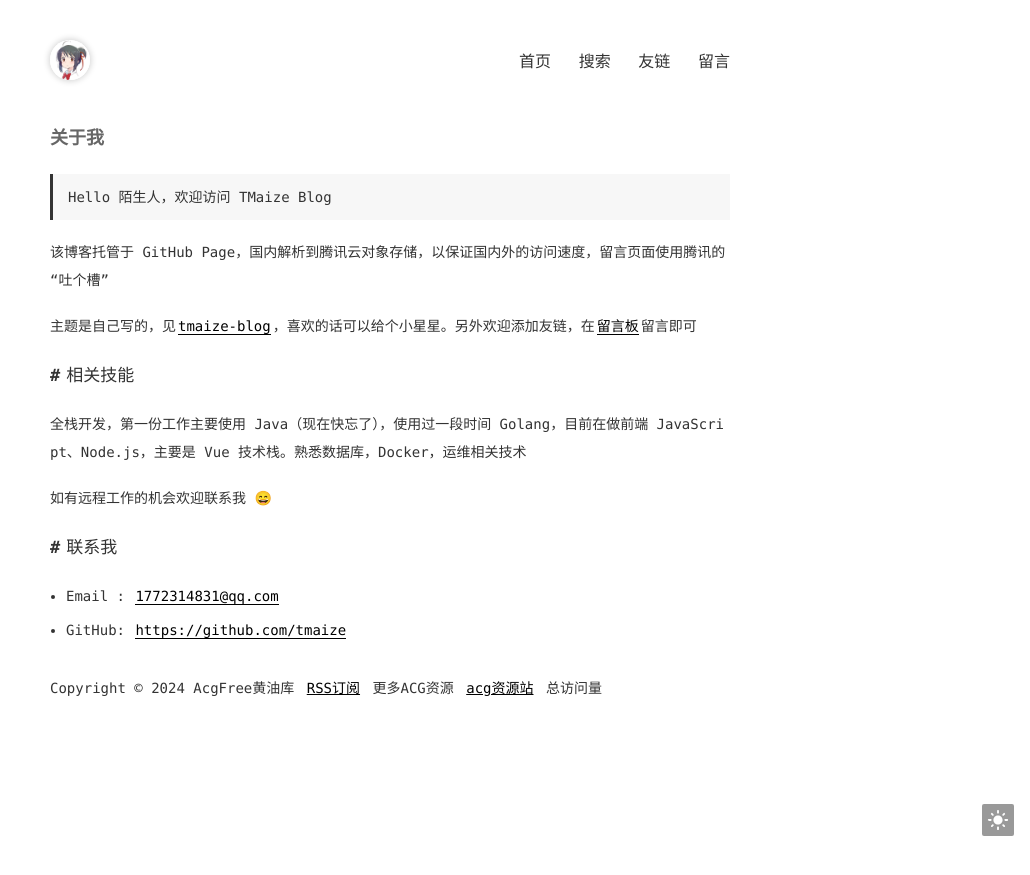
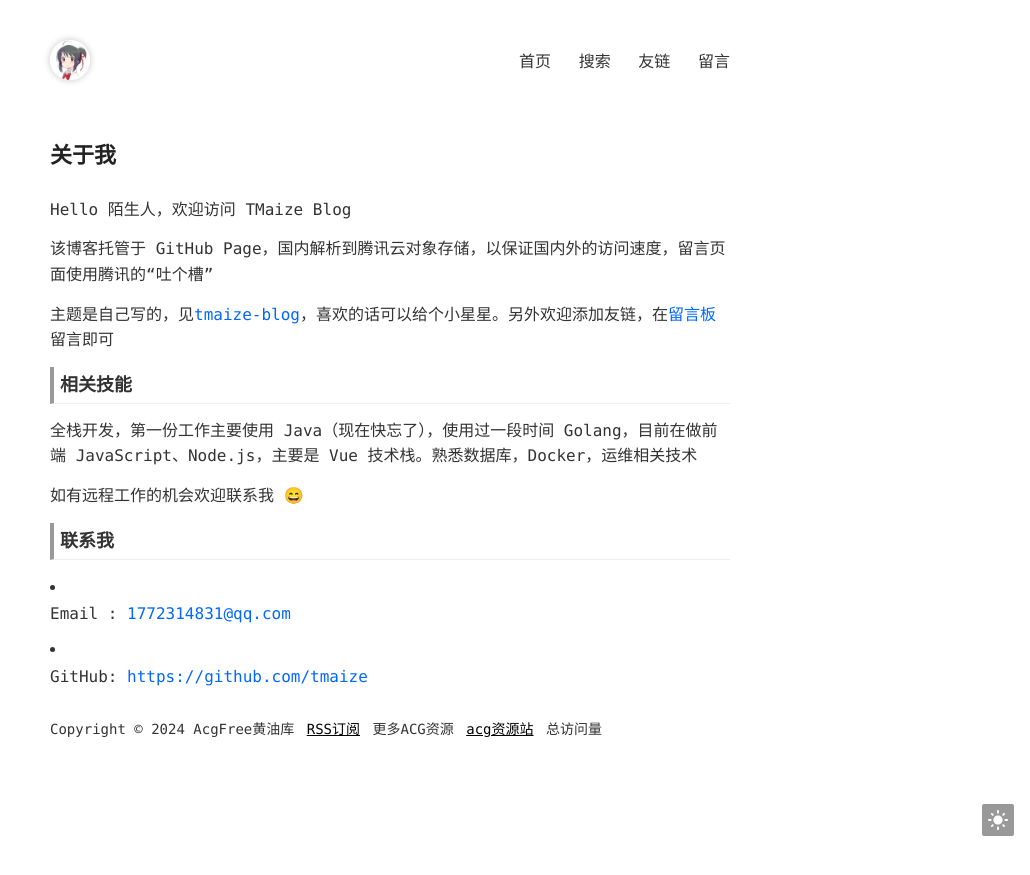
Before and after one commit to acgfree/acgfree.github.io, a Jekyll site: the page built from pages/about.md, in a window 1280 px wide. Shown: the top 875 px of the page, without its empty margins (250-1280 px from the left). Built offline with Jekyll 4.4.1, drawn with Linux system fonts in a browser that asks for light colours; comment, search, counter and statistics services are not loaded.

Commit message:
修改样式

```diff
--- a/static/css/post.css
+++ b/static/css/post.css
@@ -1,75 +1,35 @@
 .page-post {
-  font-size: 14px;
-  line-height: 2;
+  font-size: 16px;
+  line-height: 1.7;
   word-break: break-all;
 }
 .page-post .title {
-  font-size: 18px;
-  font-weight: bold;
-  color: #666666;
+
+  font-size:22px;line-height:2.4; margin: 10px 0;padding: 0;color: #222;font-weight:bold;
 }
 .page-post .subtitle {
-  font-size: 12px;
+  font-size: 14px;
   color: #999999;
 }
 .page-post .post > * {
-  margin: 18px 0;
+  margin: 14px 0;
 }
 .page-post .post > iframe {
   margin: 0;
   width: 100%;
 }
-.page-post .post h1,
-.page-post .post h2 {
-  font-weight: normal;
-  font-size: 17px;
-  position: relative;
-  cursor: pointer;
-}
-.page-post .post h1::before,
-.page-post .post h2::before {
-  content: '#';
-  top: 0;
-  font-weight: bold;
-  padding-right: 6px;
-}
-.page-post h3,
-.page-post h4,
-.page-post h5,
-.page-post h6 {
-  font-size: 15px;
-  font-weight: bold;
-}
-.page-post blockquote {
-  border-left: 3px solid #333333;
-  background-color: #f7f7f7;
-  padding: 9px 9px 9px 15px;
-}
 
-.page-post a {
-  color: #000000;
-  margin: 0 2px;
-  border-bottom: 1px solid #000000;
-}
-.page-post strong,
-.page-post b {
-  color: #000000;
-}
-.page-post .post ul {
-  margin-left: 16px;
-}
-.page-post .post ol {
-  margin-left: 23px;
-}
-.page-post ul > li {
-  list-style: disc;
-}
-.page-post ol > li {
-  list-style: decimal;
-}
-.page-post li > *{
-  margin: 6px 0;
-}
+.page-post h1{font-size:22px;line-height:2.4; margin: 10px 0;padding: 0;color: #222;font-weight:bold;}
+.page-post  h2,.page-content  h3{font-size:16px;line-height:1.8; font-weight:bold;margin:0 0 10px 0;padding: 0}
+.page-post  h2{font-size:18px;border-bottom:1px solid #eee;line-height:2.0;border-left:4px solid #999;padding-left:6px;}
+.page-post p{margin:0 0 10px 0;line-height:1.6;}
+.page-post a{color:#0267FF;}
+.page-post a:hover{text-decoration: underline;}
+.page-post ul li{list-style-type: disc;list-style-position: inside;}
+.page-post ol li {list-style-position: inside;}
+.page-post ol li::marker {font-weight: bold}
+.page-post ol >li{list-style-type: decimal;}
+
 .page-post img {
   display: block;
   max-width: 100%;
@@ -152,9 +112,6 @@
   border-bottom: 0;
 }
 @media screen and (max-width: 560px) {
-  .page-post {
-    font-size: 13px;
-  }
   .page-post pre code {
     font-size: 12px;
   }
```
